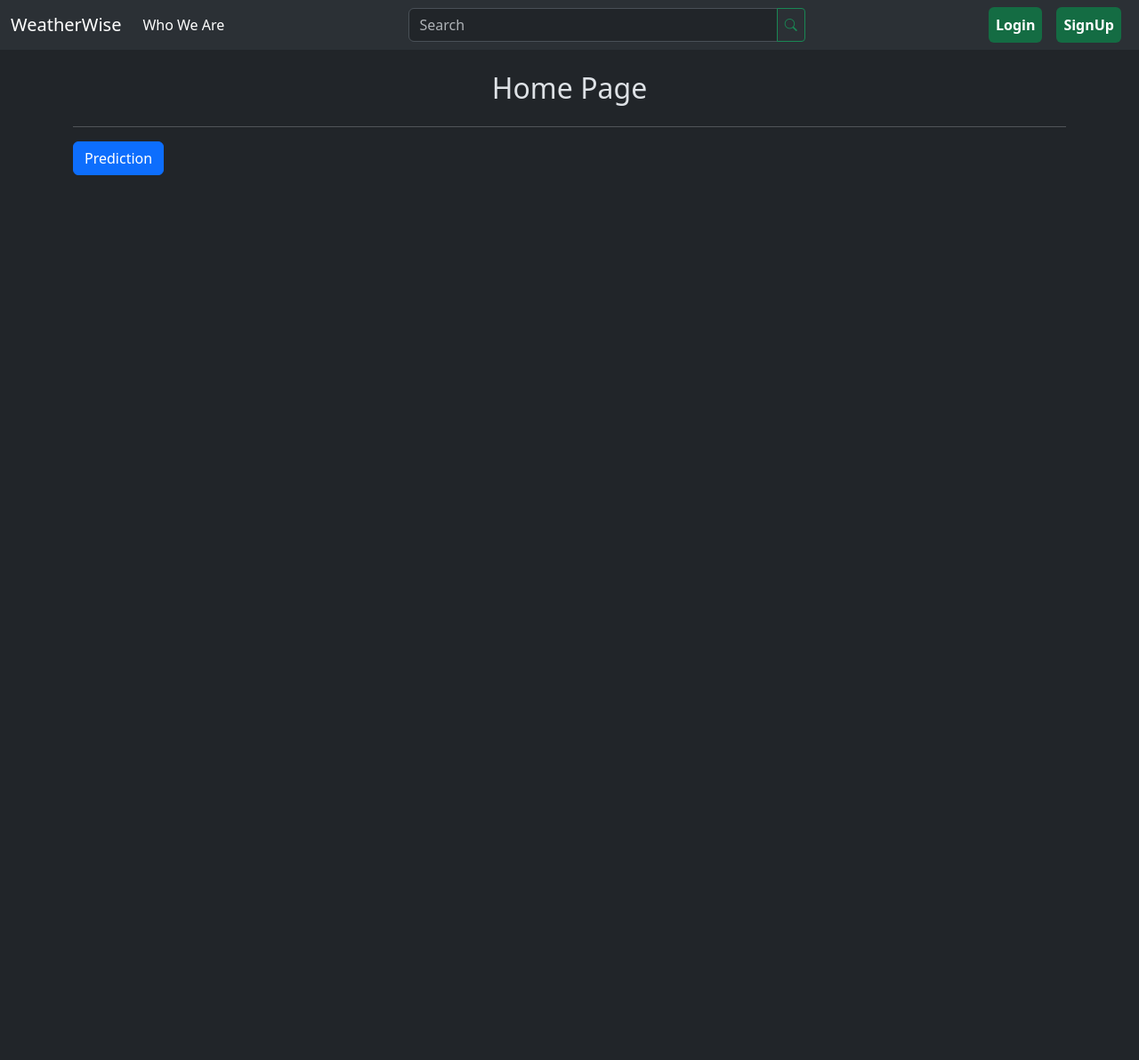
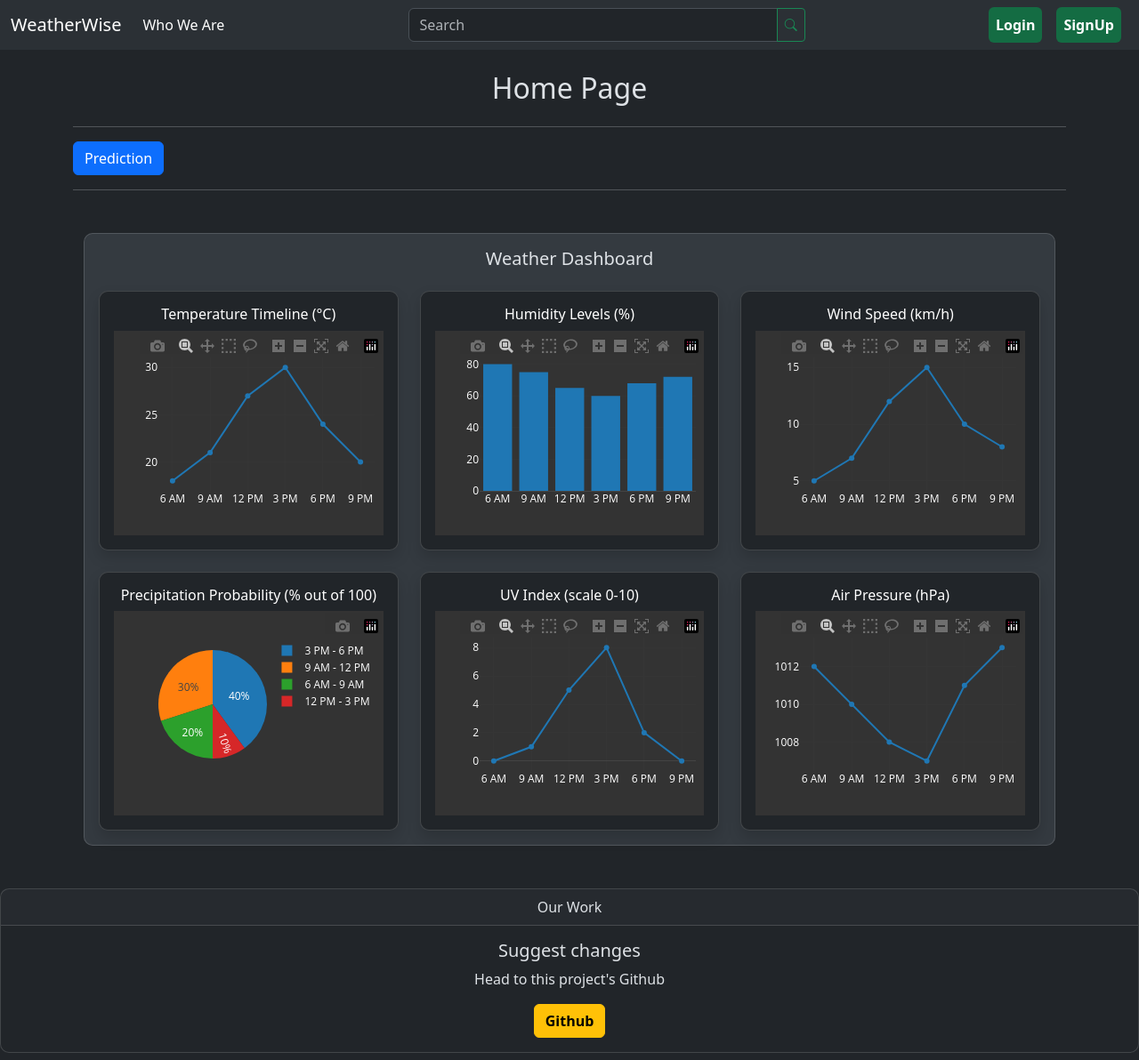
Before and after one commit to Shravan-0024/IT314_Project_G22, a Django app: page / in a window 1280 px wide. Shown: the whole page at 89% size. Before the commit the page ends 197 px from the top, so only its background shows below. Run offline with Django 5.2, Linux system fonts and the light colour scheme; some libraries are stand-ins or nearby versions.

Commit message:
Add a temporary but graphically-beautiful appearing dashboard with some static data and a footer(temporary link to github profile)

```diff
--- /dev/null
+++ b/DJANGO_BACKEND/weather_wise/templates/home/dashboard.html
@@ -0,0 +1,171 @@
+<!-- Load Plotly.js from CDN -->
+<script src="https://cdn.plot.ly/plotly-2.18.0.min.js"></script>
+
+<!-- Dashboard central card -->
+<div class="container mt-5">
+    <div class="card bg-body-secondary">
+        <div class="card-body">
+            <h5 class="card-title text-center mb-4">Weather Dashboard</h5>
+            <div class="row g-4">
+
+                <!-- Temperature Timeline Plot -->
+                <div class="col-md-4">
+                    <div class="card bg-dark text-white shadow h-100">
+                        <div class="card-body">
+                            <h6 class="card-title text-center">Temperature Timeline (°C)</h6>
+                            <div id="plot1" class="plot-card"></div>
+                        </div>
+                    </div>
+                </div>
+
+                <!-- Humidity Level Plot -->
+                <div class="col-md-4">
+                    <div class="card bg-dark text-white shadow h-100">
+                        <div class="card-body">
+                            <h6 class="card-title text-center">Humidity Levels (%)</h6>
+                            <div id="plot2" class="plot-card"></div>
+                        </div>
+                    </div>
+                </div>
+
+                <!-- Wind Speed Plot -->
+                <div class="col-md-4">
+                    <div class="card bg-dark text-white shadow h-100">
+                        <div class="card-body">
+                            <h6 class="card-title text-center">Wind Speed (km/h)</h6>
+                            <div id="plot3" class="plot-card"></div>
+                        </div>
+                    </div>
+                </div>
+
+                <!-- Precipitation Probability Plot -->
+                <div class="col-md-4">
+                    <div class="card bg-dark text-white shadow h-100">
+                        <div class="card-body">
+                            <h6 class="card-title text-center">Precipitation Probability (% out of 100)</h6>
+                            <div id="plot4" class="plot-card"></div>
+                        </div>
+                    </div>
+                </div>
+
+                <!-- UV Index Plot -->
+                <div class="col-md-4">
+                    <div class="card bg-dark text-white shadow h-100">
+                        <div class="card-body">
+                            <h6 class="card-title text-center">UV Index (scale 0-10)</h6>
+                            <div id="plot5" class="plot-card"></div>
+                        </div>
+                    </div>
+                </div>
+
+                <!-- Pressure Plot -->
+                <div class="col-md-4">
+                    <div class="card bg-dark text-white shadow h-100">
+                        <div class="card-body">
+                            <h6 class="card-title text-center">Air Pressure (hPa)</h6>
+                            <div id="plot6" class="plot-card"></div>
+                        </div>
+                    </div>
+                </div>
+
+            </div>
+        </div>
+    </div>
+</div>
+
+<!-- Plotly.js script to generate the plots -->
+<script>
+    // Weather-related sample data for each plot
+
+    // Temperature Timeline (in °C over a day)
+    const temperatureData = [{
+        x: ['6 AM', '9 AM', '12 PM', '3 PM', '6 PM', '9 PM'],
+        y: [18, 21, 27, 30, 24, 20],
+        type: 'scatter',
+        mode: 'lines+markers',
+        name: 'Temperature (°C)'
+    }];
+
+    // Humidity Levels (%) throughout the day
+    const humidityData = [{
+        x: ['6 AM', '9 AM', '12 PM', '3 PM', '6 PM', '9 PM'],
+        y: [80, 75, 65, 60, 68, 72],
+        type: 'bar',
+        name: 'Humidity (%)'
+    }];
+
+    // Wind Speed (in km/h) throughout the day
+    const windSpeedData = [{
+        x: ['6 AM', '9 AM', '12 PM', '3 PM', '6 PM', '9 PM'],
+        y: [5, 7, 12, 15, 10, 8],
+        type: 'scatter',
+        mode: 'lines+markers',
+        name: 'Wind Speed (km/h)'
+    }];
+
+    // Precipitation Probability (%) throughout the day
+    const precipitationData = [{
+        values: [20, 30, 10, 40],
+        labels: ['6 AM - 9 AM', '9 AM - 12 PM', '12 PM - 3 PM', '3 PM - 6 PM'],
+        type: 'pie',
+        name: 'Precipitation (%)'
+    }];
+
+    // UV Index (on a scale of 1-10) throughout the day
+    const uvIndexData = [{
+        x: ['6 AM', '9 AM', '12 PM', '3 PM', '6 PM', '9 PM'],
+        y: [0, 1, 5, 8, 2, 0],
+        type: 'scatter',
+        mode: 'lines+markers',
+        name: 'UV Index'
+    }];
+
+    // Air Pressure (hPa) throughout the day
+    const pressureData = [{
+        x: ['6 AM', '9 AM', '12 PM', '3 PM', '6 PM', '9 PM'],
+        y: [1012, 1010, 1008, 1007, 1011, 1013],
+        type: 'scatter',
+        mode: 'lines+markers',
+        name: 'Pressure (hPa)'
+    }];
+
+    // Plot layout for dark theme
+    const layout = {
+        plot_bgcolor: '#333',
+        paper_bgcolor: '#333',
+        font: { color: '#FFF' },
+        margin: { t: 30, l: 50, r: 10, b: 50 },
+        height: 230,  // Set a fixed height for the plot to fit inside the card
+    };
+
+    // Render the plots into their respective divs
+    Plotly.newPlot('plot1', temperatureData, layout);
+    Plotly.newPlot('plot2', humidityData, layout);
+    Plotly.newPlot('plot3', windSpeedData, layout);
+    Plotly.newPlot('plot4', precipitationData, layout);
+    Plotly.newPlot('plot5', uvIndexData, layout);
+    Plotly.newPlot('plot6', pressureData, layout);
+
+    // Add hover effects for the cards
+    document.querySelectorAll('.plot-card').forEach((card) => {
+        card.parentElement.parentElement.addEventListener('mouseenter', () => {
+            card.parentElement.parentElement.style.backgroundColor = '#444';
+        });
+        card.parentElement.parentElement.addEventListener('mouseleave', () => {
+            card.parentElement.parentElement.style.backgroundColor = '#343a40';
+        });
+    });
+</script>
+
+<style>
+    /* Adjust the height and width of the plots to fit cards properly */
+    .plot-card {
+        width: 100%;
+        height: 230px; /* Adjusted height for better card fit */
+    }
+
+    /* Cards shadow and background */
+    .card {
+        border-radius: 10px;
+    }
+</style>
--- a/DJANGO_BACKEND/weather_wise/templates/home/home.html
+++ b/DJANGO_BACKEND/weather_wise/templates/home/home.html
@@ -13,4 +13,10 @@
 </p>
 {% endif %}
 <a href="{% url "predict_view" %}"><button class="btn btn-primary">Prediction</button></a>
+<hr>
+<!-- Include dashboard.html -->
+{% include 'home/dashboard.html' %}
+
+
+
 {% endblock  %}
--- a/DJANGO_BACKEND/weather_wise/templates/layout.html
+++ b/DJANGO_BACKEND/weather_wise/templates/layout.html
@@ -63,6 +63,19 @@
             Weather Wise default content
         {% endblock  %}
     </div>
+
+    {% comment %} footer {% endcomment %}
+    <div class="card text-center mt-5 mb-2">
+        <div class="card-header">
+            Our Work
+        </div>
+        <div class="card-body">
+            <h5 class="card-title">Suggest changes</h5>
+            <p class="card-text">Head to this project's Github</p>
+            <a href="https://github.com/Shravan-0024/IT314_Project_G22" class="btn btn-warning" target="_blank"><strong>Github</strong></a>
+        </div>
+        </div>
+
     <script src="https://cdn.jsdelivr.net/npm/bootstrap@5.3.3/dist/js/bootstrap.bundle.min.js" integrity="sha384-YvpcrYf0tY3lHB60NNkmXc5s9fDVZLESaAA55NDzOxhy9GkcIdslK1eN7N6jIeHz" crossorigin="anonymous"></script>
   </body>
 </html>
```
